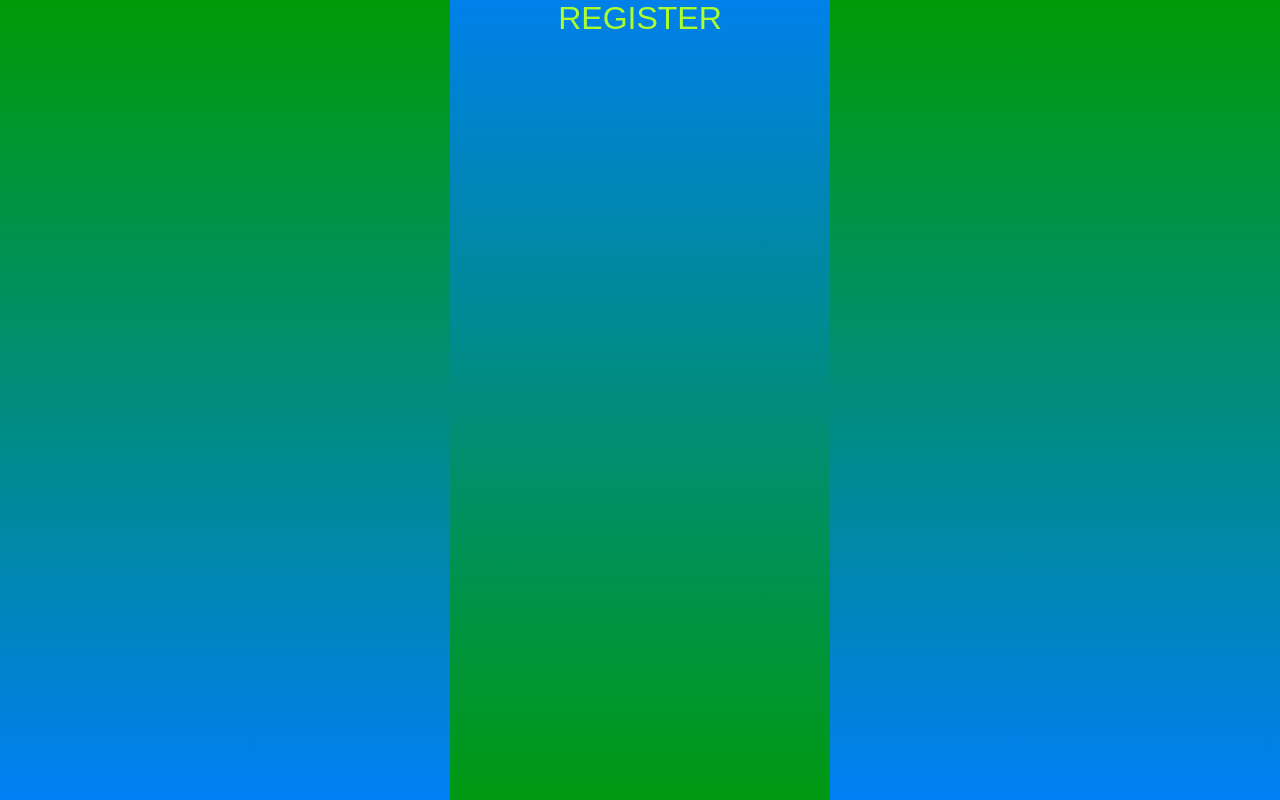
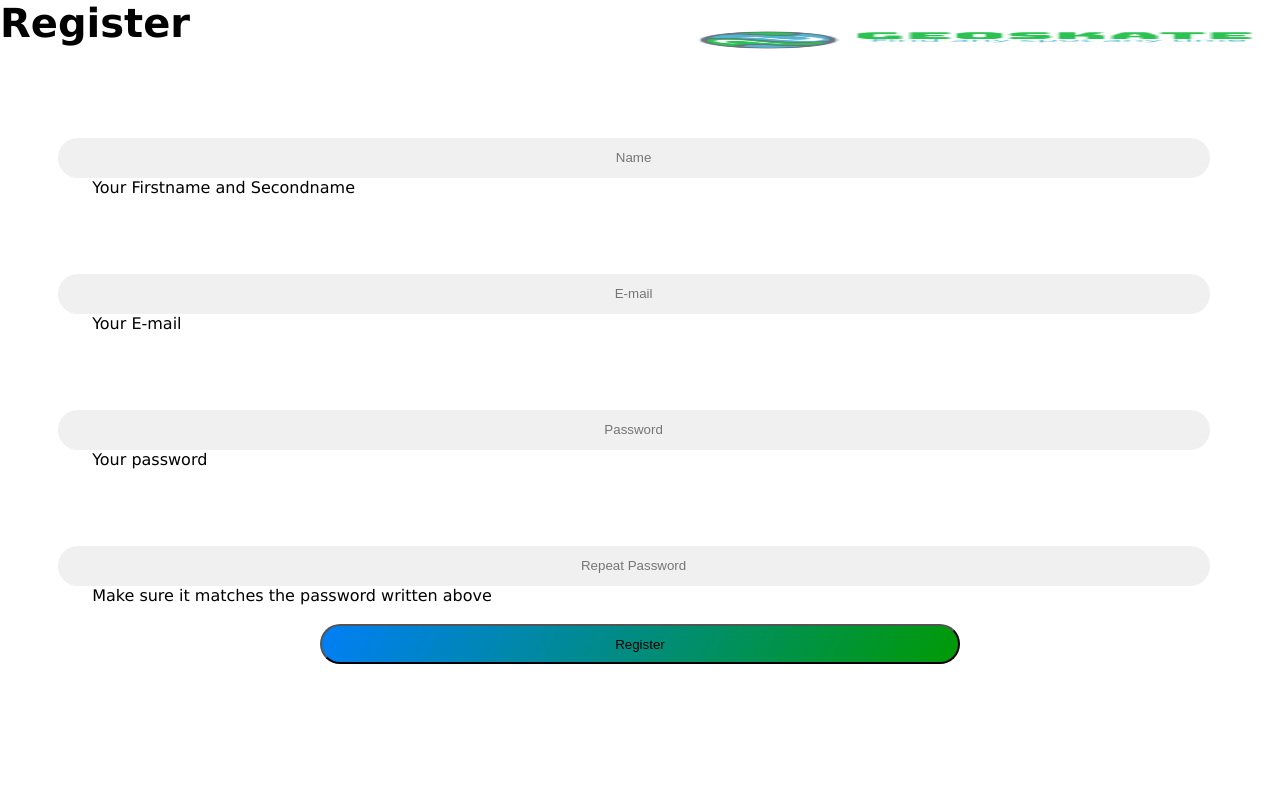
Before and after one commit to joelimgu/GeoSkate, an Angular app in the folder frontend/: page /register in a window 1280 px wide. Shown: the top 800 px of the page. Built offline with nearby package versions, Linux system fonts and the light colour scheme.

Commit message:
"Finished" landing-page.component login.component register.component

```diff
--- a/frontend/src/app/landing-page/landing-page.component.html
+++ b/frontend/src/app/landing-page/landing-page.component.html
@@ -1,9 +1,9 @@
 <section class="landing-page">
     <div class="logo">
-        <img src="/frontend/src/assets/Common/Logo-GeoSkate.png" alt="">
+        <img src="../../assets/Common/Logo-GeoSkate.png" alt="">
     </div>
     <h1>Welcome to GeoSkate!</h1>
-    <button class="buttons" id="guest-button" (click)="enterAsGuest()">Enter as Guest</button>
-    <button class="buttons" id="guest-button"(click)="login()">Login</button>
-    <button class="buttons" id="guest-button"(click)="register()">Register</button>
+    <button class="buttons" (click)="enterAsGuest()">Enter as Guest</button>
+    <button class="buttons" (click)="login()">Login</button>
+    <button class="buttons" (click)="register()">Register</button>
 </section>
--- a/frontend/src/app/landing-page/landing-page.component.sass
+++ b/frontend/src/app/landing-page/landing-page.component.sass
@@ -11,14 +11,15 @@
     text-align: center
 
   .buttons
+    color: -moz-linear-gradient(#007FF5, #009A06)
     border: 0
-    background: none
     display: block
     margin: 20px auto
     text-align: center
     border: 2px solid #D7FF33
     padding: 14px 10px
-    width: 200px
+    width: 12rem
+    height: 4rem
     outline: none
     color: white
     border-radius: 24px
--- a/frontend/src/app/login/login.component.html
+++ b/frontend/src/app/login/login.component.html
@@ -1,8 +1,7 @@
-
 <section class="main-page">
   <div class="title">
   <h1>Login</h1>
-  <h2><img src="/frontend/src/assets/Common/Logo-GeoSkate.png"></h2>
+  <h2><img src="../../assets/Common/Logo-GeoSkate.png"></h2>
 </div>
   <div class="form-wrapper">
 <form class="login-form" method="POST">
--- a/frontend/src/app/login/login.component.sass
+++ b/frontend/src/app/login/login.component.sass
@@ -47,6 +47,7 @@
                 transition: 0.25s
 
         #submit
+            background-image: linear-gradient(114.44deg, #007FF5 0%, #009A06 100%)
             margin-left: auto
             margin-right: auto
             height: 5%
--- a/frontend/src/app/register/register.component.html
+++ b/frontend/src/app/register/register.component.html
@@ -1,9 +1,27 @@
-<div class="page">
-    <form class="box" action="login.component.html" method="POST">
+<section class="main-page">
+    <div class="title">
     <h1>Register</h1>
-    <input type="user" name="" placeholder="Username">
-    <input type="password" name="" placeholder="Password">
-    <input type="repeatPassword" name="" placeholder="Repeat Password">
-    <input type="submit" name="" value="Register">
-</form>
-</div>
+    <h2><img src="../../assets/Common/Logo-GeoSkate.png"></h2>
+  </div>
+    <div class="form-wrapper">
+  <form class="register-form" method="POST">
+      <div class="input-wrapper">
+        <input type="name" name="" placeholder="Name">
+        <p class="paragraph">Your Firstname and Secondname</p>
+      </div>
+      <div class="input-wrapper">
+        <input type="user" name="" placeholder="E-mail">
+        <p class="paragraph">Your E-mail</p>
+      </div>
+      <div class="input-wrapper">
+        <input type="password" name="" placeholder="Password">
+        <p class="paragraph">Your password</p>
+      </div>
+      <div class="input-wrapper">
+        <input type="repeat-password" name="" placeholder="Repeat Password">
+        <p class="paragraph">Make sure it matches the password written above</p>
+      </div>
+      <input id="submit" type="submit" name="" value="Register">
+    </form>
+    </div>
+  </section>
--- a/frontend/src/app/register/register.component.sass
+++ b/frontend/src/app/register/register.component.sass
@@ -0,0 +1,55 @@
+.title
+    max-height: 10%
+    max-width: 100%
+    display: flex
+    flex-direction: row
+    justify-content: center
+
+    h1
+        font-family: 'Lucida Grande'
+        color: black
+        font-size:250%
+        height: 10%
+        text-align: left
+
+.form-wrapper
+    background-color: white
+    width: 100%
+    max-height: 100%
+
+    .register-form
+        height: 100%
+        width: 100%
+        display: flex
+        flex-direction: column
+        justify-content: left
+        align-items: top
+
+        .input-wrapper
+            max-height: 17%
+            max-width: 90%
+
+            .paragraph
+                font-family: 'Lucida Grande'
+                text-align: left
+                margin-left: 8%
+
+            input
+                border: 0
+                background: #F0F0F0
+                display: block
+                text-align: center
+                max-height: 30%
+                margin-left: 5%
+                margin-top: 5%
+                color: white
+                border-radius: 26px
+                transition: 0.25s
+
+        #submit
+            background-image: linear-gradient(114.44deg, #007FF5 0%, #009A06 100%)
+            margin-left: auto
+            margin-right: auto
+            height: 5%
+            width: 50%
+            border-radius: 26px
--- a/frontend/src/app/register/register.component.ts
+++ b/frontend/src/app/register/register.component.ts
@@ -3,7 +3,7 @@ import { Component, OnInit } from '@angular/core';
 @Component({
   selector: 'app-register',
   templateUrl: './register.component.html',
-  styleUrls: ['./register.component.css']
+  styleUrls: ['./register.component.sass']
 })
 export class RegisterComponent implements OnInit {
 
```
